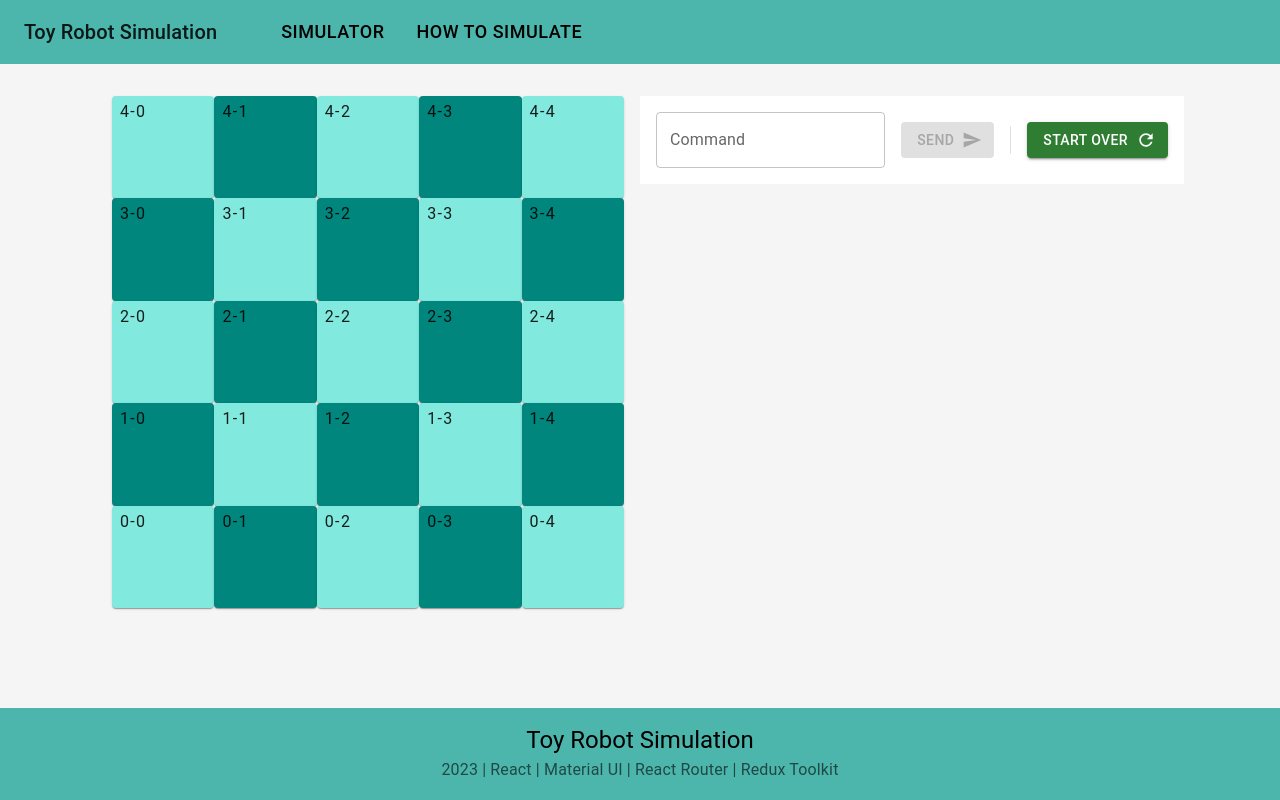
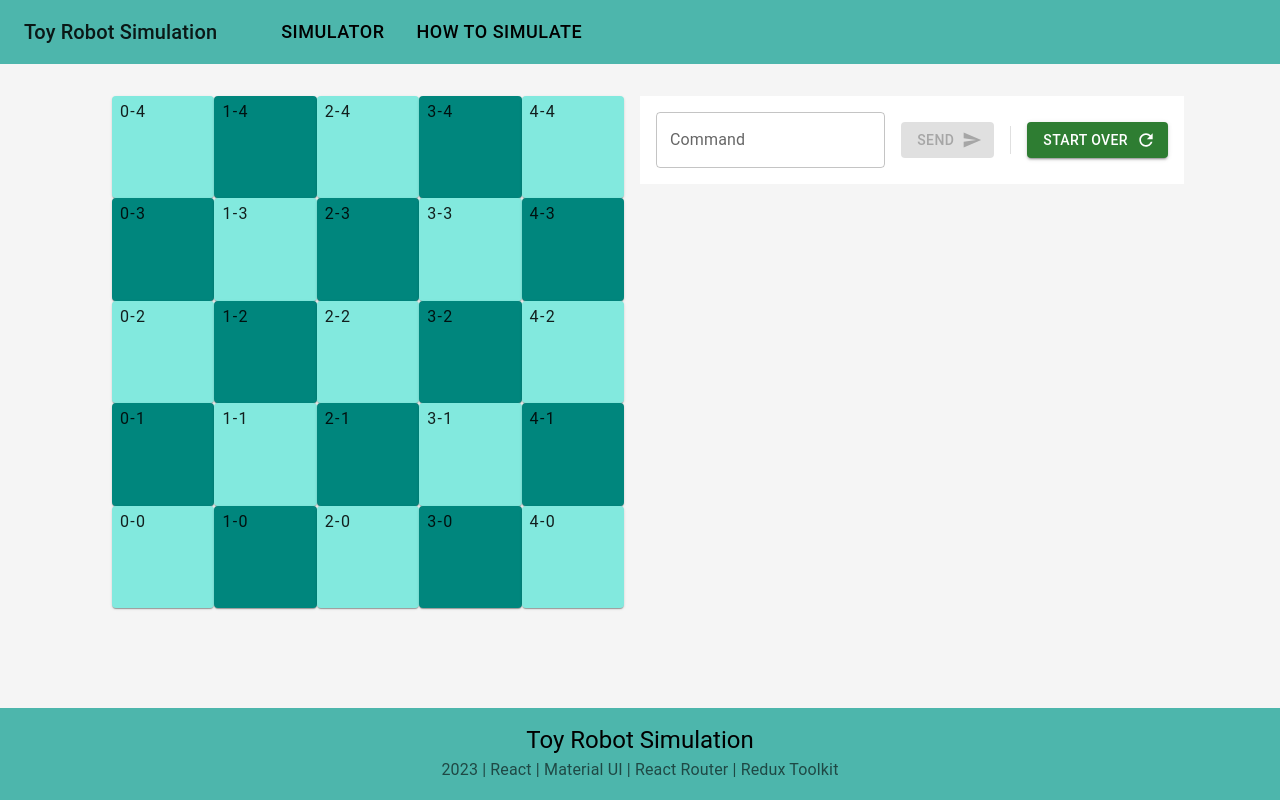
Before and after one commit to chamikabm/toy-robot, a React (Create React App) app: page / in a window 1280 px wide. Built offline with nearby package versions, Linux system fonts and the light colour scheme.

Commit message:
Added missing type checks.

```diff
--- a/src/components/Table/Square.tsx
+++ b/src/components/Table/Square.tsx
@@ -30,7 +30,7 @@ const Square: NamedExoticComponent<TSquare> = memo(({ rowIndex, colIndex }: TSqu
   const isDarkSquare = (rowIndex + colIndex) % 2 === 1;
   const color = isDarkSquare ? theme.palette.secondary.dark : theme.palette.secondary.light;
   const rowReverseIndex = CONFIG_BOARD_SIZE - rowIndex - 1;
-  const cellName = `${rowReverseIndex}-${colIndex}`;
+  const cellName = `${colIndex}-${rowReverseIndex}`;
   let robotSquare = false;
 
   if (coordinate) {
```
